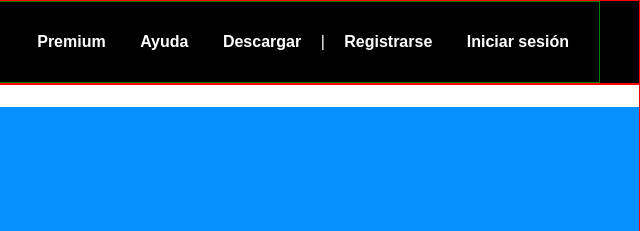
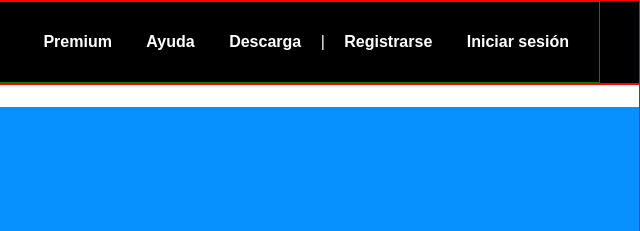
Before and after one commit to Sonia-SV/Spotify-gulp, a plain HTML site: page index.html in a window 1280 px wide. Shown: the top 231 px of the page, 640-1280 px from the left. Drawn offline with Linux system fonts and the light colour scheme; a web font is replaced by a local one.

Commit message:
Dejame hacer commit

```diff
--- a/index.html
+++ b/index.html
@@ -24,7 +24,8 @@
               <a href="#" title="Ir a sección Ayuda">Ayuda</a>
             </li>
             <li>
-              <a href="#" title="Ir a Descargar">Descargar</a>
+              <a href="#" title="Ir a Descargar">Descarga
+              </a>
             </li>
             <li>
               <a href="#" title="Ir a Registrarse">Registrarse</a>
```
